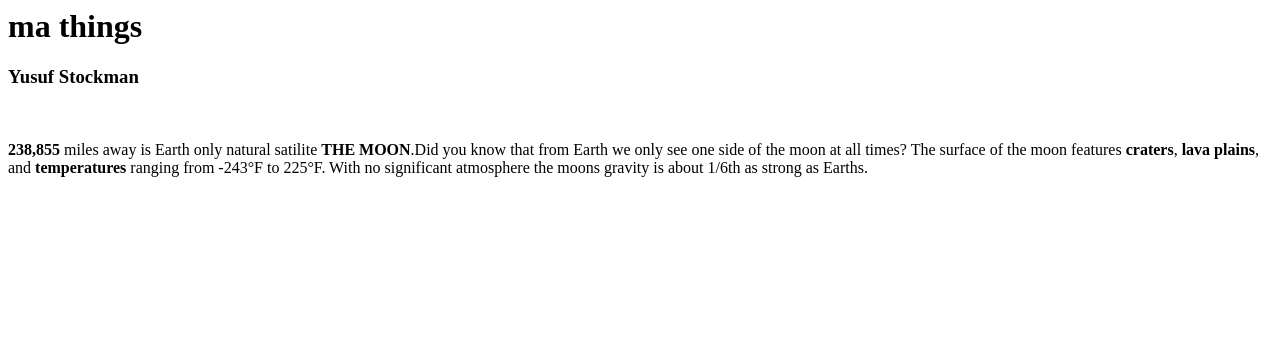
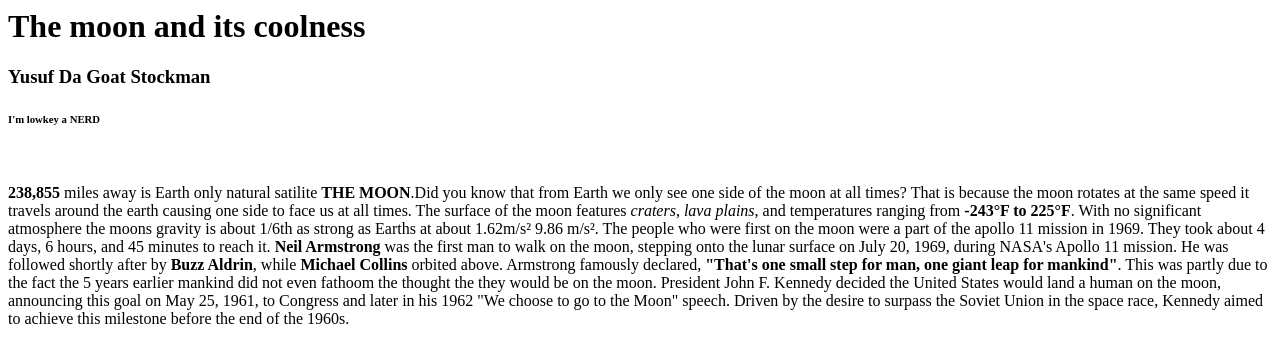
Before and after one commit to Yusuf-DACOOLDUDE/Cb-201-Article-Lab, a plain HTML site: page Index.html in a window 1280 px wide. Drawn offline with Linux system fonts and the light colour scheme.

Commit message:
did this awsome article about the moon where i changed the name and added much more facts

```diff
--- a/Index.html
+++ b/Index.html
@@ -5,9 +5,20 @@
     <title>My Article</title>
 </head>
 <body>
-    <h1>ma things</h1>
-    <h3>Yusuf Stockman</h3>
+    <h1>The moon and its coolness</h1>
+    <h3>Yusuf Da Goat Stockman</h3>
+    <h6>I'm lowkey a <b>NERD</b></h6>
     <br>
-    <p><b>238,855</b> miles away is Earth only natural satilite <b>THE MOON</b>.Did you know that from Earth we only see one side of the moon at all times? The surface of the moon features <b>craters</b>, <b>lava plains</b>, and <b>temperatures</b> ranging from -243°F to 225°F. With no significant atmosphere the moons gravity is about 1/6th as strong as Earths.</p>
+    <p><b>238,855</b> miles away is Earth only natural satilite <b>THE MOON</b>.Did you know that from Earth we only see one side of the moon at all times?
+        That is because the moon rotates at the same speed it travels around the earth causing one side to face us at all times.
+        The surface of the moon features <i>craters</i>, <i>lava plains</i>, and temperatures ranging from <b>-243°F to 225°F</b>.
+        With no significant atmosphere the moons gravity is about 1/6th as strong as Earths at about 1.62m/s² 9.86 m/s².
+        The people who were first on the moon were a part of the apollo 11 mission in 1969.
+        They took about 4 days, 6 hours, and 45 minutes to reach it.
+        <b>Neil Armstrong</b> was the first man to walk on the moon, stepping onto the lunar surface on July 20, 1969, during NASA's Apollo 11 mission.
+        He was followed shortly after by <b>Buzz Aldrin</b>, while <b>Michael Collins</b> orbited above.
+        Armstrong famously declared, <b>"That's one small step for man, one giant leap for mankind"</b>.
+        This was partly due to the fact the 5 years earlier mankind did not even fathoom the thought the they would be on the moon.
+        President John F. Kennedy decided the United States would land a human on the moon, announcing this goal on May 25, 1961, to Congress and later in his 1962 "We choose to go to the Moon" speech. Driven by the desire to surpass the Soviet Union in the space race, Kennedy aimed to achieve this milestone before the end of the 1960s. </p>
 </body>
 </html>
```
